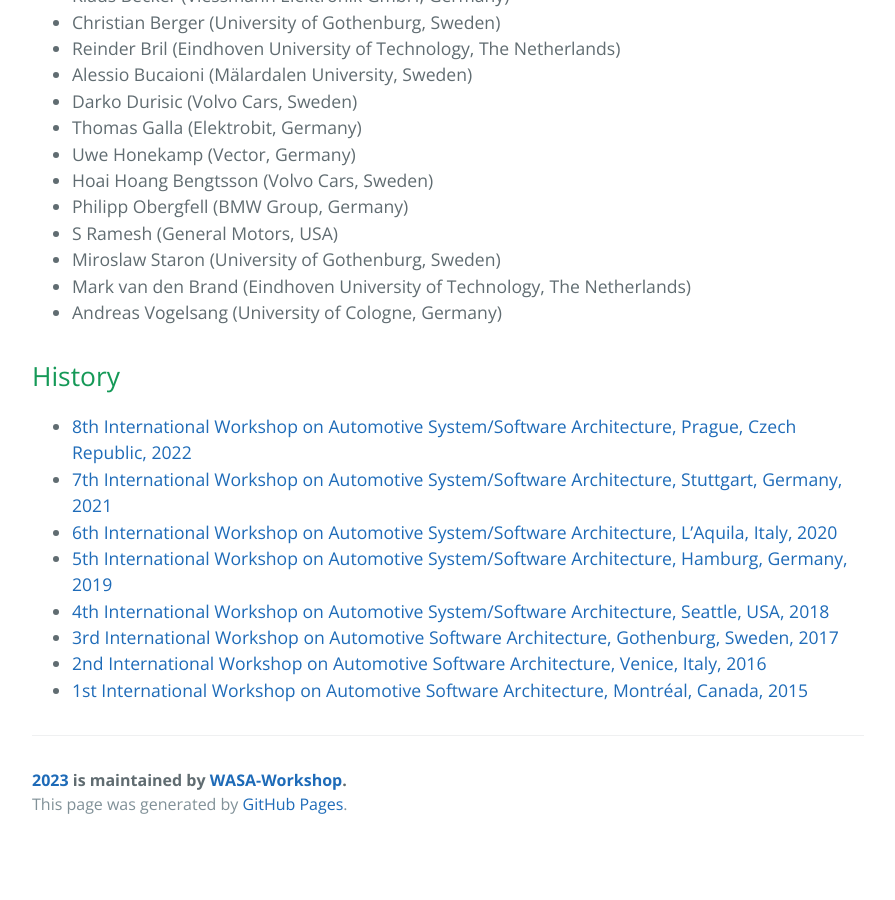
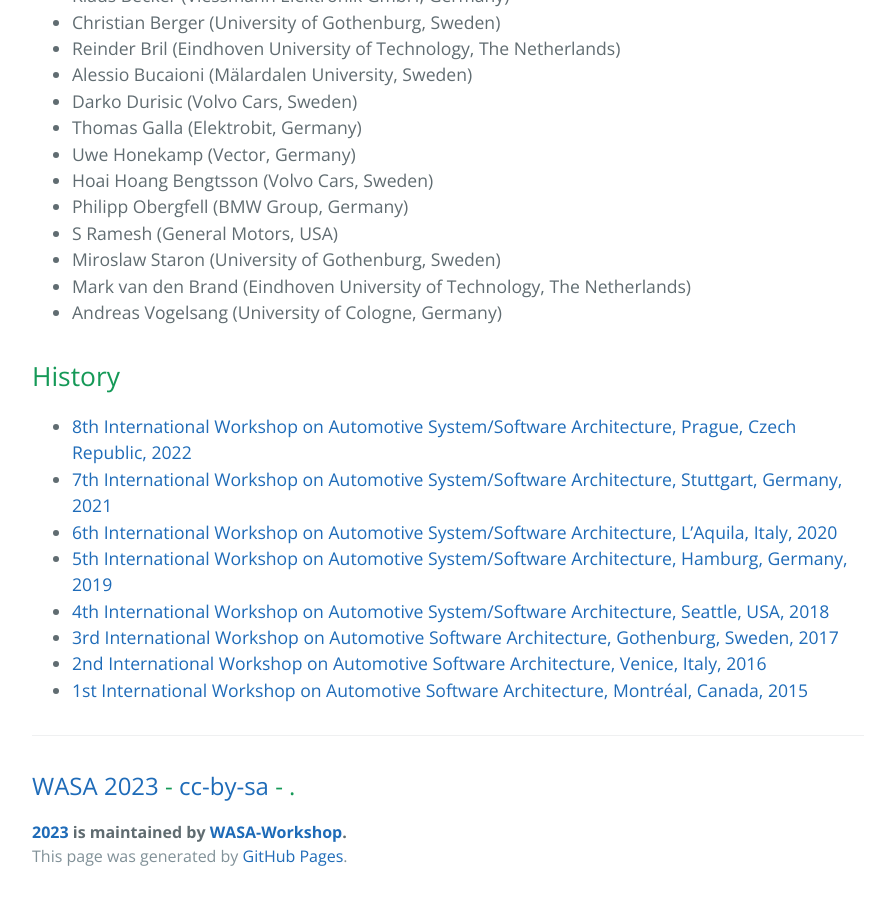
Before and after one commit to WASA-Workshop/2023, a Jekyll site: the page built from index.md, in a window 1280 px wide and 900 px high, scrolled down 2778 px. Shown: the whole window, without its empty margins (192-1087 px from the left). Built offline with Jekyll 4.4.1, drawn with Linux system fonts in a browser that asks for light colours; our own code applies the rules of GitHub Pages for plain Markdown files; before the commit the page ends 3626 px from its top, so only the background shows below that.

Commit message:
Update default.html

```diff
--- a/_layouts/default.html
+++ b/_layouts/default.html
@@ -31,6 +31,7 @@
 
       <footer class="site-footer">
         {% if site.github.is_project_page %}
+         <h2 class="footer-heading"><a href="{{ '/' | absolute_url }}">{{ site.title | escape }}</a> - <a href="https://creativecommons.org/licenses/by-sa/4.0/">cc-by-sa</a> <a href="https://github.com/{{ site.github_username }}">{{ site.author }}</a> - {{ site.pub_year }}.</h2>
           <span class="site-footer-owner"><a href="{{ site.github.repository_url }}">{{ site.github.repository_name }}</a> is maintained by <a href="{{ site.github.owner_url }}">{{ site.github.owner_name }}</a>.</span>
         {% endif %}
         <span class="site-footer-credits">This page was generated by <a href="https://pages.github.com">GitHub Pages</a>.</span>
```
